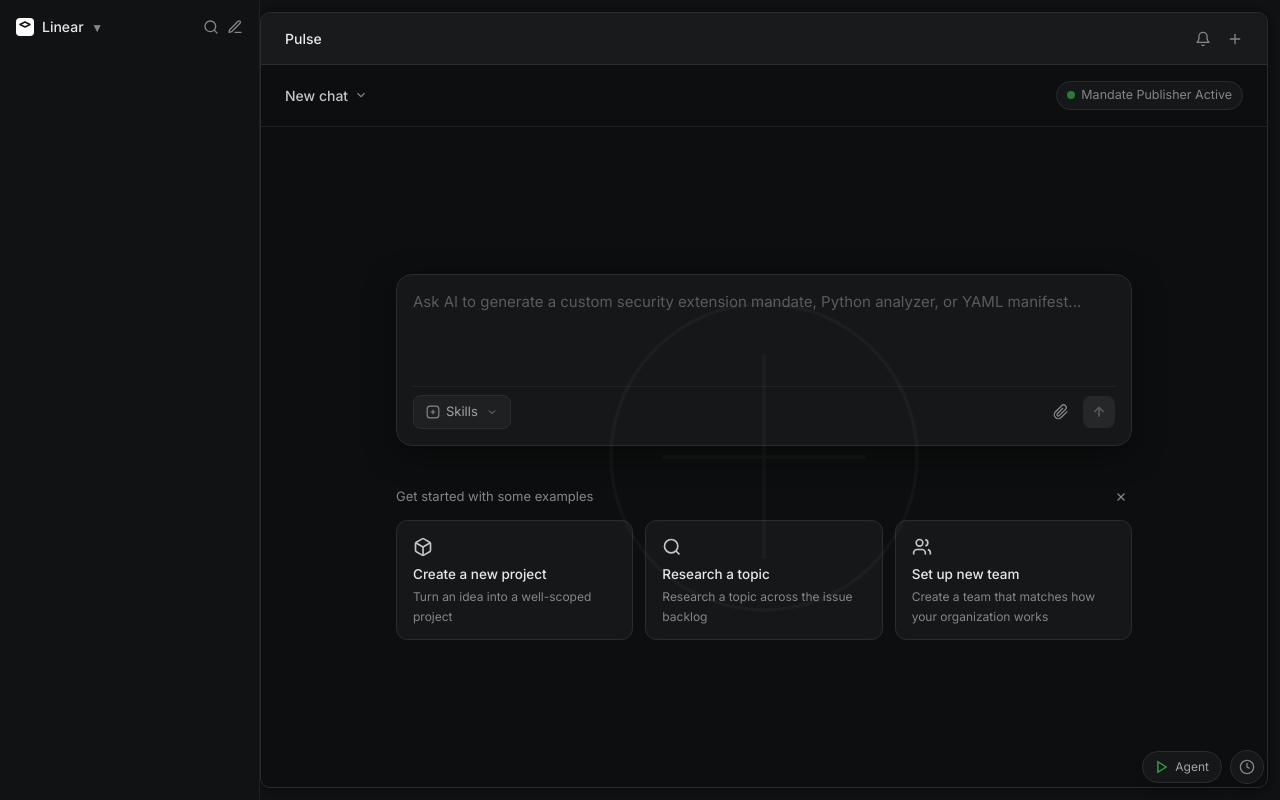
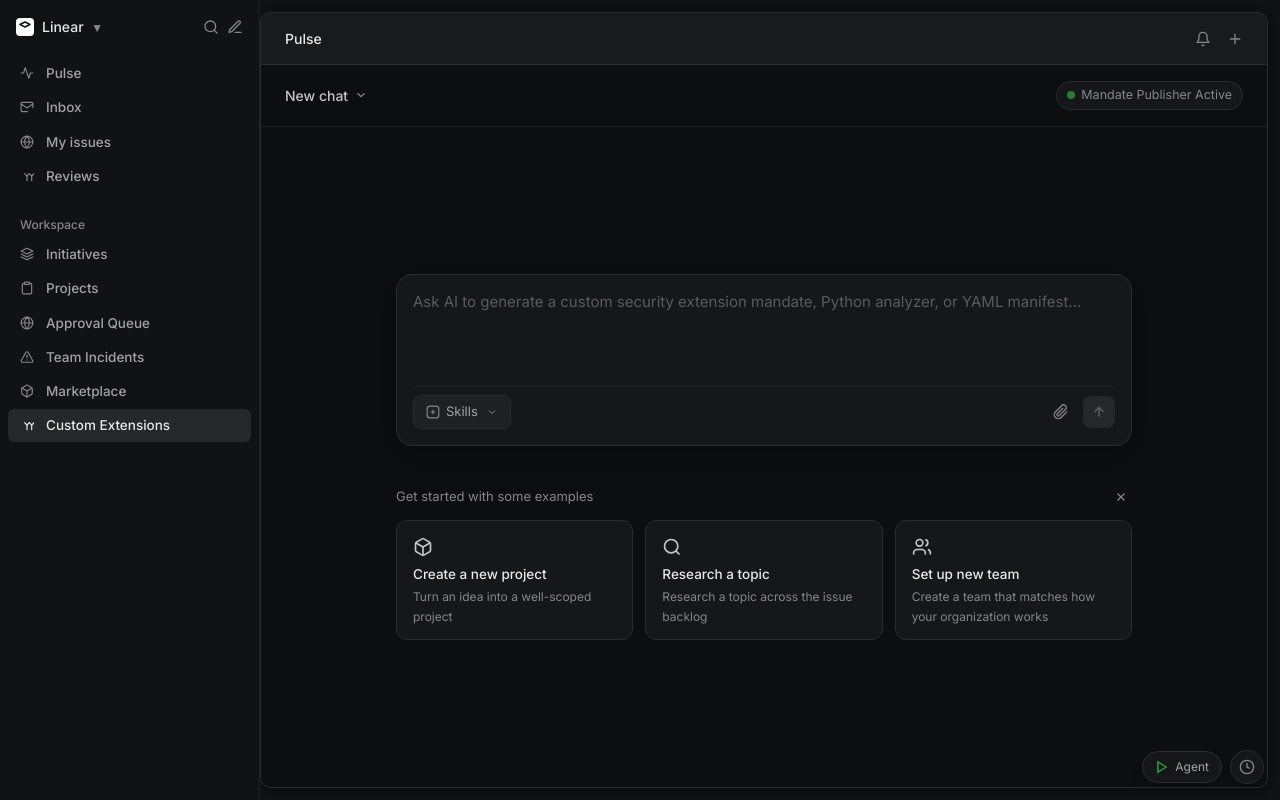
Before and after one commit to arko05roy/KVCH---Knowledge-Vigilance-Control-Hub, a Next.js app in the folder web/: page /sr-dev/custom-extensions in a window 1280 px wide. Built offline with nearby package versions, Linux system fonts and the light colour scheme.

Commit message:
fix(sr-dev): load Sr. Dev sidebar correctly and remove background watermark logo in custom-extensions

```diff
--- a/web/components/custom-extensions-page.tsx
+++ b/web/components/custom-extensions-page.tsx
@@ -184,7 +184,7 @@
   };
 
   return (
-    <DashboardShell roleName="Sr-Dev">
+    <DashboardShell roleName="Sr. Dev">
       <div className="flex flex-col h-full bg-[#0d0e0f] text-[#e8e8e8] relative overflow-y-auto">
 
         {/* Top Header */}
@@ -228,14 +228,6 @@
 
         {/* Central Workspace */}
         <div className="flex-1 flex flex-col items-center justify-center px-4 py-8 max-w-3xl mx-auto w-full relative z-10">
-
-          {/* Subtle Background Watermark Logo */}
-          <div className="absolute inset-0 flex items-center justify-center pointer-events-none opacity-[0.03]">
-            <svg width="340" height="340" viewBox="0 0 100 100" fill="none" stroke="currentColor" strokeWidth="1">
-              <circle cx="50" cy="50" r="45" />
-              <path d="M20 50 L80 50 M50 20 L50 80" />
-            </svg>
-          </div>
 
           {/* Main Floating Input Box */}
           <div className="w-full bg-[#161718] border border-[#2b2c2e] rounded-2xl p-4 shadow-[0_8px_32px_rgba(0,0,0,0.4)] transition-all focus-within:border-[#3b3c3e]">
```
